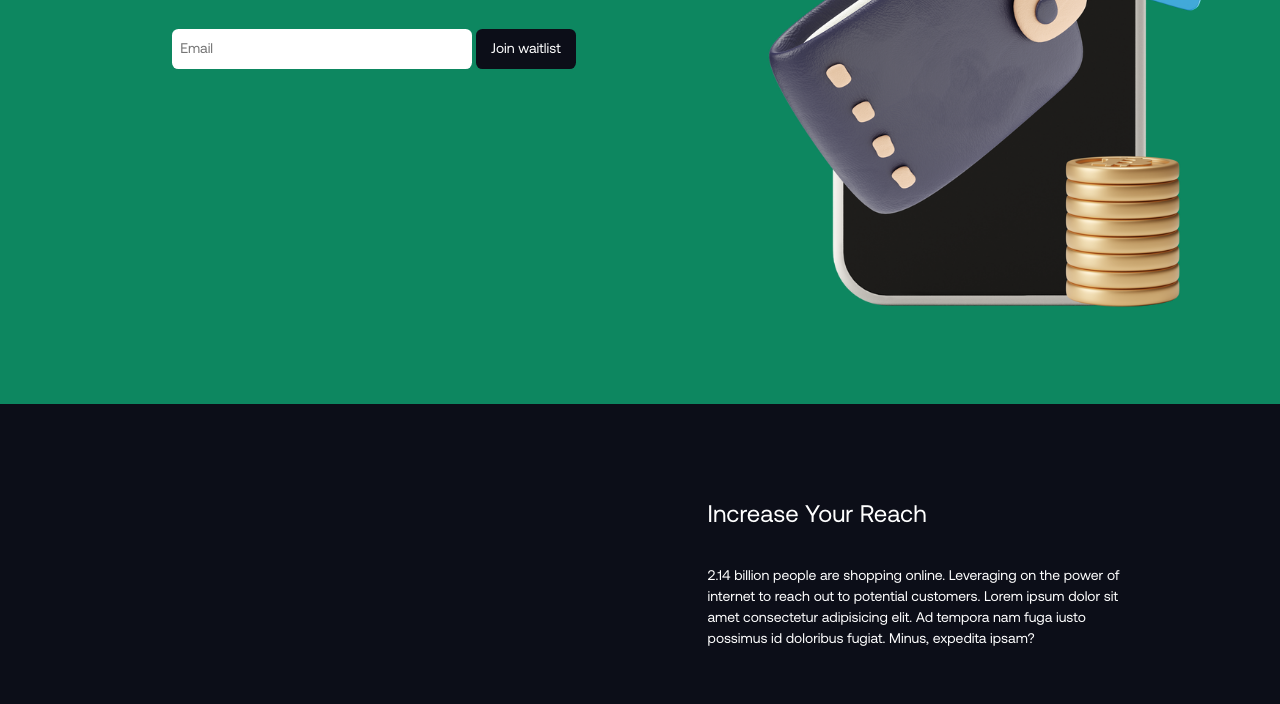
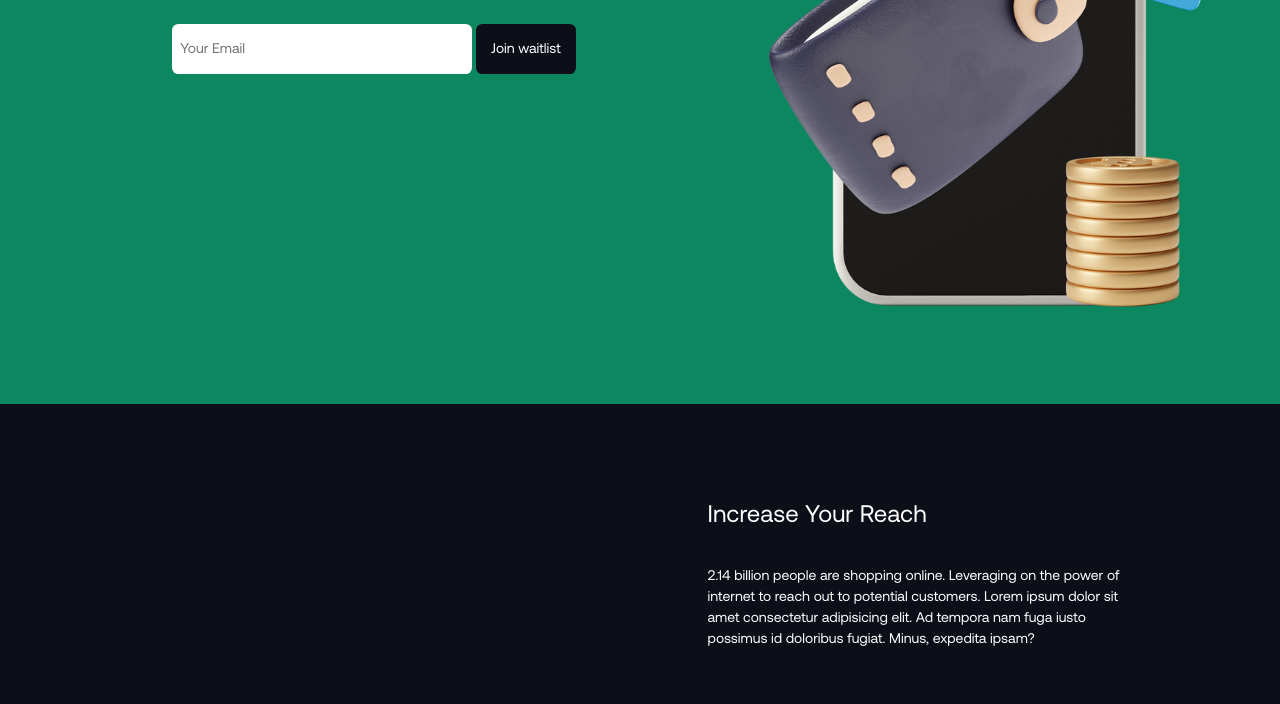
Before and after one commit to Omarookolosio94/waitlist, a website: page index.html in a window 1280 px wide. Shown: the part 396-1100 px from the top of the page. Drawn offline with Linux system fonts and the light colour scheme.

Commit message:
increase btn height

```diff
--- a/assets/css/index.css
+++ b/assets/css/index.css
@@ -402,7 +402,7 @@ select {
 .btn {
   outline: none;
   border: none;
-  height: 40px;
+  height: 50px;
   width: 100px;
   border-radius: 0.4rem;
   background-color: hsl(var(--clr-dark));
@@ -412,7 +412,7 @@ select {
 .form-input {
   outline: none;
   border: none;
-  height: 40px;
+  height: 50px;
   min-width: 300px;
   padding: 0px 8px;
   border-radius: 0.4rem;
--- a/index.html
+++ b/index.html
@@ -40,7 +40,7 @@
 
               <div class="cta-form mt-2">
                 <form action="">
-                  <input type="text" placeholder="Email" class="form-input" />
+                  <input type="text" placeholder="Your Email" class="form-input" />
                   <button class="btn">Join waitlist</button>
                 </form>
               </div>
@@ -155,8 +155,8 @@
     <div id="waitlist-modal" class="modal">
       <div class="modal-content">
         <span class="close">&times;</span>
-        <h1 class="header">Be The First To Know</h1>
-        <small>We are committed to protecting your data</small>
+        <h1 class="header text-white">Be The First To Know</h1>
+        <small class="text-whitw">We are committed to protecting your data</small>
         <div class="cta-form mt-2">
           <form action="">
             <input type="text" placeholder="Your Email" class="form-input" />
```
